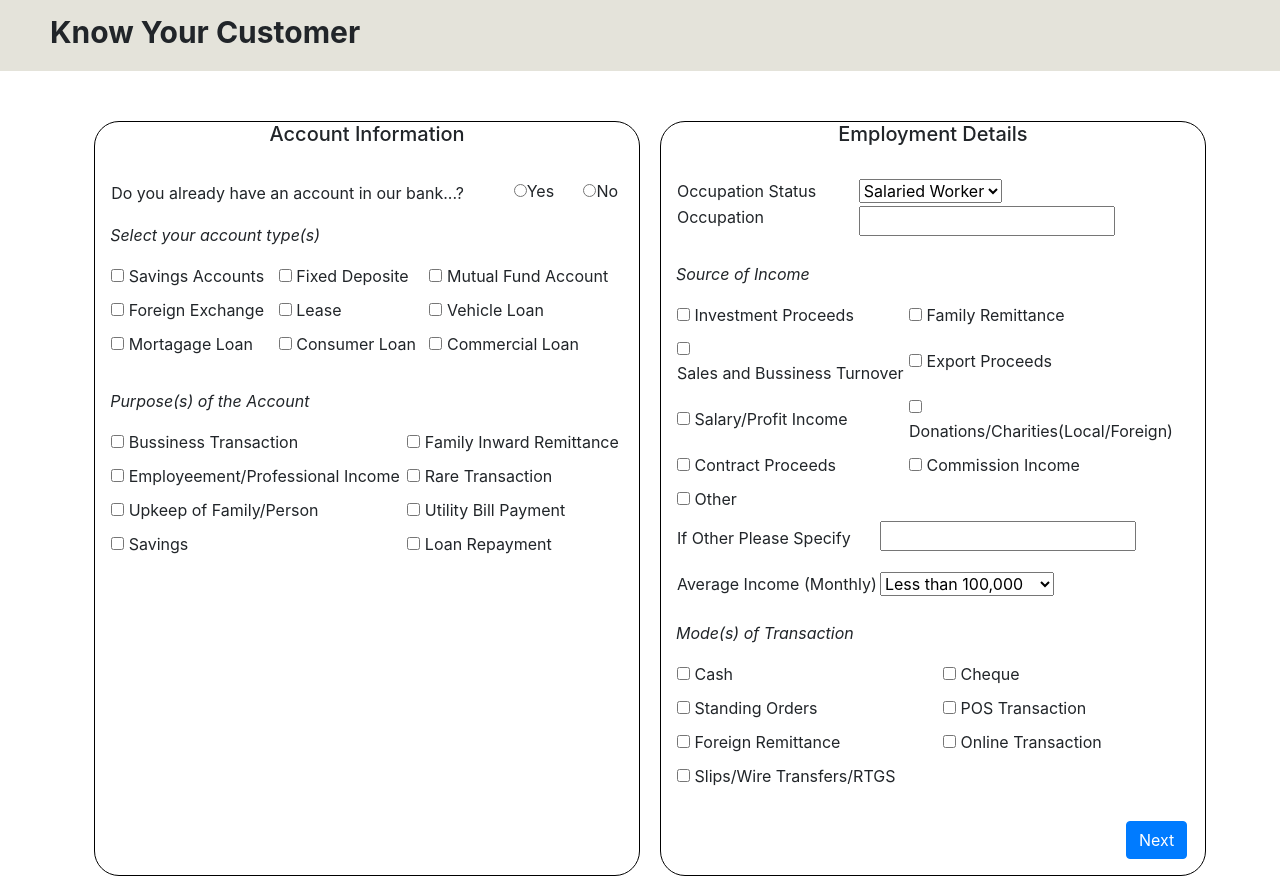
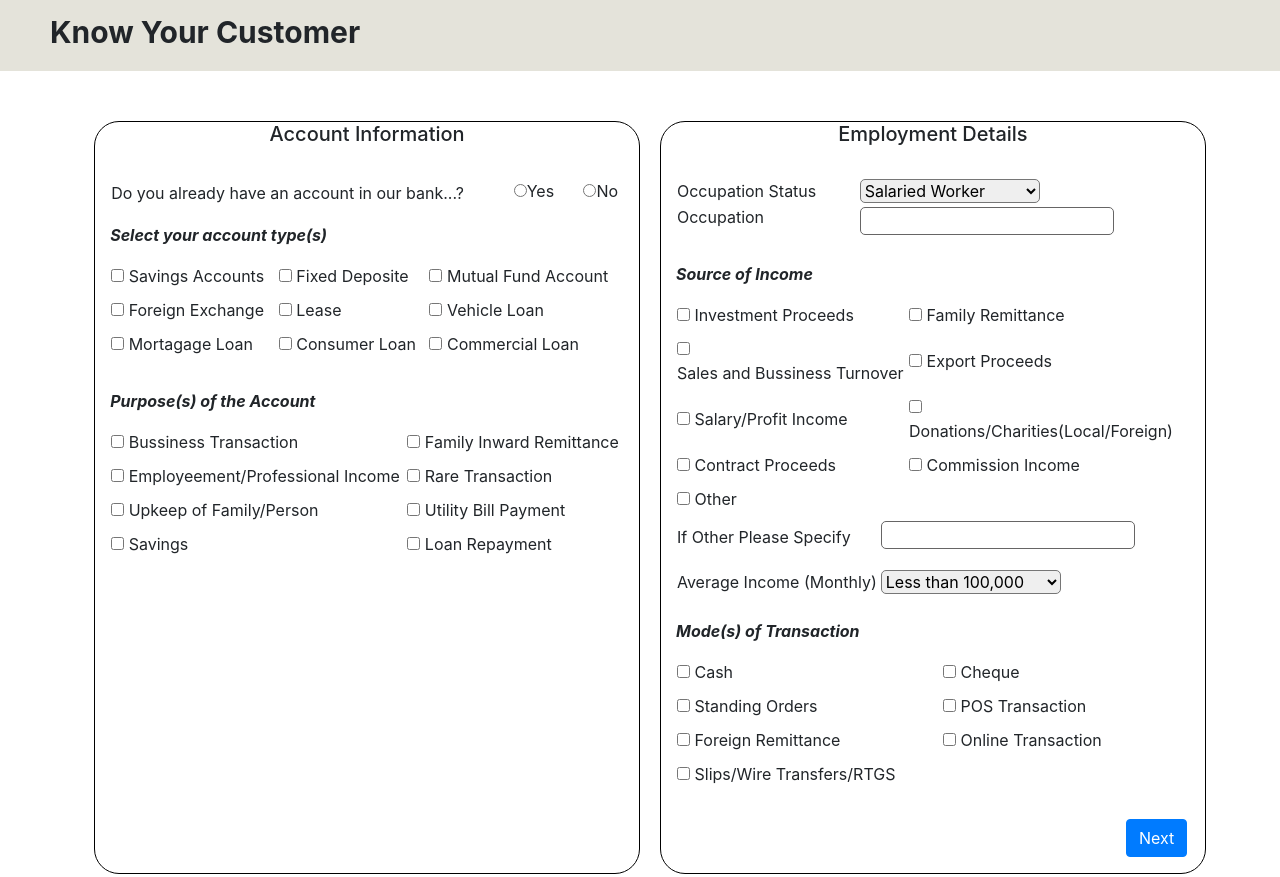
Before and after one commit to Dinithikw/TeamMicro, a Django app: template kyc_django/kyc_django/kyc/templates/kyc/(2nd)AccEmp.html in a window 1280 px wide. Run offline with Django 3.2, Linux system fonts and the light colour scheme; the template is opened without the code that fills it, so the values that code supplies are empty; some libraries are stand-ins or nearby versions.

Commit message:
Update (2nd)AccEmp.html

```diff
--- a/kyc_django/kyc_django/kyc/templates/kyc/(2nd)AccEmp.html
+++ b/kyc_django/kyc_django/kyc/templates/kyc/(2nd)AccEmp.html
@@ -13,67 +13,6 @@
     {% load static %}
     <link rel="stytlesheet" href="{% static 'index.css' %}">
 
-    <!--<style>
-      .personal_info{
-        margin-left: 20px;
-      }
-      .contact_info{
-        margin-left: 20px;
-      }
-      form{
-        border:1px solid #232322;
-        border-radius: 15px;
-        height:600px;
-      }
-      input{
-        border-radius: 5px;
-        width:90%;
-        height:30px;
-        font-size: 12px;
-        border:1px solid #232322;
-      }
-      select{
-        border-radius: 5px;
-        width:90%;
-        font-size: 15px;
-        border:1px solid #232322;
-      }
-      table tr td{
-        width:50%;
-        padding-left: 10px;
-      }
-      .left_border{
-        border-left: 1px solid #232322;
-        padding-left: 10px;
-      }
-      .title{
-        margin-bottom: 50px;
-        font-size: 30px;
-        background-color: #E4E3DA;
-      }
-      .contact tr td{
-        width:25%;
-        padding-bottom: 20px;
-      }
-      .check tr td{
-        width:25%;
-        padding-bottom: 20px;
-
-      }
-      .check {
-        height:20px;
-        width: 20px;
-      }
-
-
-
-
-      .declaration{
-        text-align: justify;
-        text-justify: inter-word;
-      }
-
-    </style>-->
     <style>
       .account_info{
         border:1px solid #000;
@@ -92,6 +31,14 @@
         border:1px solid #000;
         border-radius: 25px;
         margin-left:10px;
+      }
+      input{
+        border-radius: 5px;
+        border:1px solid rgb(102, 101, 101);
+      }
+      select{
+        border-radius:5px;
+        width:180px;
       }
     </style>
 </head>
@@ -125,7 +72,7 @@
                   </td>
                 </tr>
               </table>
-              <p><i>Select your account type(s)</i></p>
+              <p><i><b>Select your account type(s)</b></i></p>
                 <table class="check" width="100%">
                   <tr>
                     <td><input type = "checkbox" id = "c1">
@@ -171,7 +118,7 @@
                   </tr>
                   </table>
                   <br>
-                  <p><i>Purpose(s) of the Account</i></p>
+                  <p><i><b>Purpose(s) of the Account</b></i></p>
 
                   <table class="check" width="100%">
                     <tr>
@@ -242,7 +189,7 @@
               </table>
               <br>
 
-              <p><i>Source of Income</i></p>
+              <p><i><b>Source of Income</b></i></p>
 
               <table class="contact" width="100%">
                 <tr>
@@ -317,7 +264,7 @@
                 </tr>
               </table>
               <br>
-              <p><i>Mode(s) of Transaction</i></p>
+              <p><i><b>Mode(s) of Transaction</b></i></p>
               <table class="contact" width="90%">
                   <tr>
                     <td>
```
